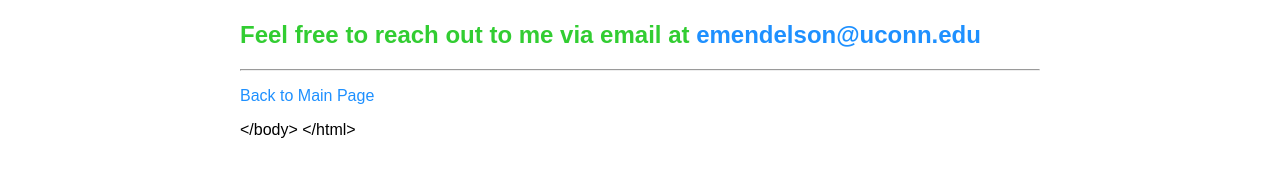
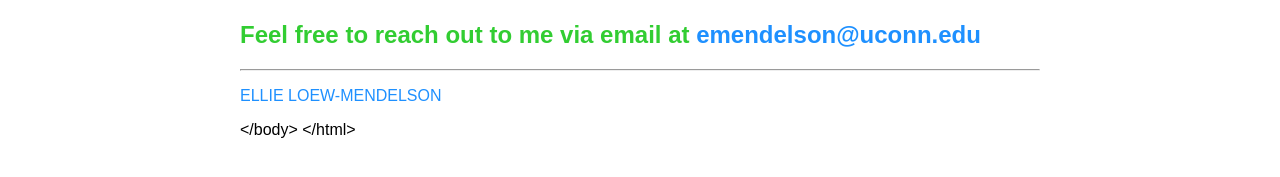
Before and after one commit to elliemendelson/Elliemendelson.github.io, a Jekyll site: the page built from index.md, in a window 1280 px wide. Shown: the part 304-481 px from the top of the page. Built offline with Jekyll 4.4.1, drawn with Linux system fonts in a browser that asks for light colours.

Commit message:
Update index.md

```diff
--- a/index.md
+++ b/index.md
@@ -1,6 +1,6 @@
 ---
 layout: default
-title: "[ELLIE LOEW-MENDELSON](index.md)"
+title: "ELLIE LOEW-MENDELSON"
 ---
 
 ##  I am a PhD student in [the Heyduk Lab](https://www.kheyduk.net/) at the University of Connecticut.
@@ -16,7 +16,7 @@ title: "[ELLIE LOEW-MENDELSON](index.md)"
 
 <hr>
 
-[Back to Main Page](index.md)
+[ELLIE LOEW-MENDELSON](index.md)
 
 </body>
 </html>
```
